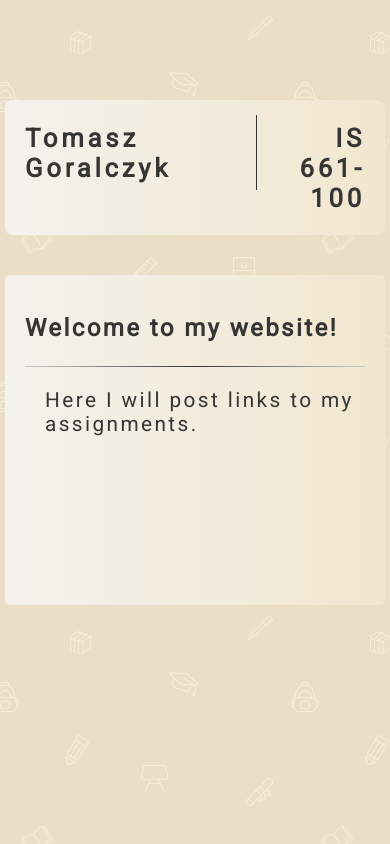
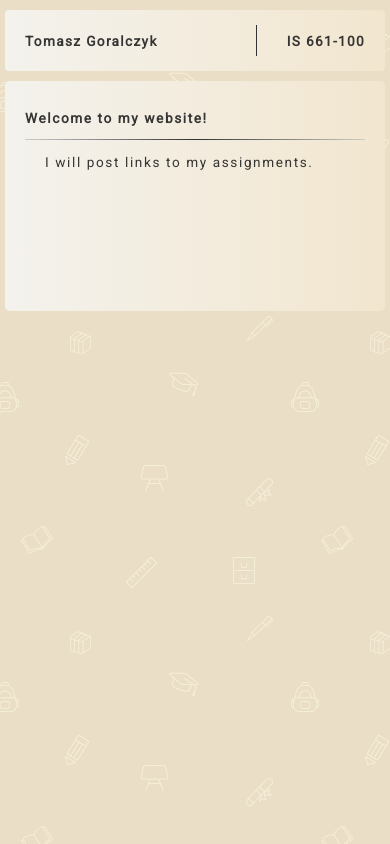
Before and after one commit to evvels2131/is661, a website: page src/index.pug in a window 390 px wide. Drawn offline with nearby package versions, Linux system fonts and the light colour scheme; files that its build step writes are made by us from their sources; files whose address does not match are found by name.

Commit message:
Made the website a bit more mobile friendly

```diff
--- a/src/index.pug
+++ b/src/index.pug
@@ -24,7 +24,7 @@ html(lang='en')
         .content
           p.heading Welcome to my website!
           hr
-          p.text.
+          p.text
             Here I will post links to my assignments.
 
 
--- a/src/sass/styles.sass
+++ b/src/sass/styles.sass
@@ -28,7 +28,7 @@ header
   margin-top: 100px
   .container
     .content
-      font-size: 1.6em
+      font-size: 1.75em
       font-weight: 900
 
       .left
@@ -69,3 +69,90 @@ section
       .text
         padding-left: 20px
         font-size: 1.3em
+
+@media (max-width: 680px)
+  .container
+    .content
+      letter-spacing: 0.125em
+
+  header
+    margin-top: 10px
+    .container
+      .content
+        font-size: 1.5em
+
+  section
+    margin-top: 10px
+    .container
+      .content
+        min-height: 200px
+
+        .heading
+          font-size: 1.25em
+
+        .text
+          font-size: 1.15em
+
+@media (max-width: 570px)
+  .container
+    .content
+      letter-spacing: 0.1em
+
+  header
+    .container
+      .content
+        font-size: 1.25em
+
+  section
+    .container
+      .content
+        .heading
+          font-size: 1.15em
+
+        .text
+          font-size: 1em
+
+@media (max-width: 470px)
+  header
+    .container
+      .content
+        font-size: 1.15em
+
+  section
+    .container
+      .content
+        .heading
+          font-size: 1em
+
+        .text
+          font-size: 1em
+
+@media (max-width: 430px)
+  header
+    .container
+      .content
+        font-size: 1em
+
+  section
+    .container
+      .content
+        .heading
+          font-size: 1em
+
+        .text
+          font-size: 1em
+
+@media (max-width: 400px)
+  header
+    .container
+      .content
+        font-size: 0.85em
+
+  section
+    .container
+      .content
+        .heading
+          font-size: 0.85em
+
+        .text
+          font-size: 0.85em
```
Also changed, not shown: dist/css/main.min.css, dist/index.html.
